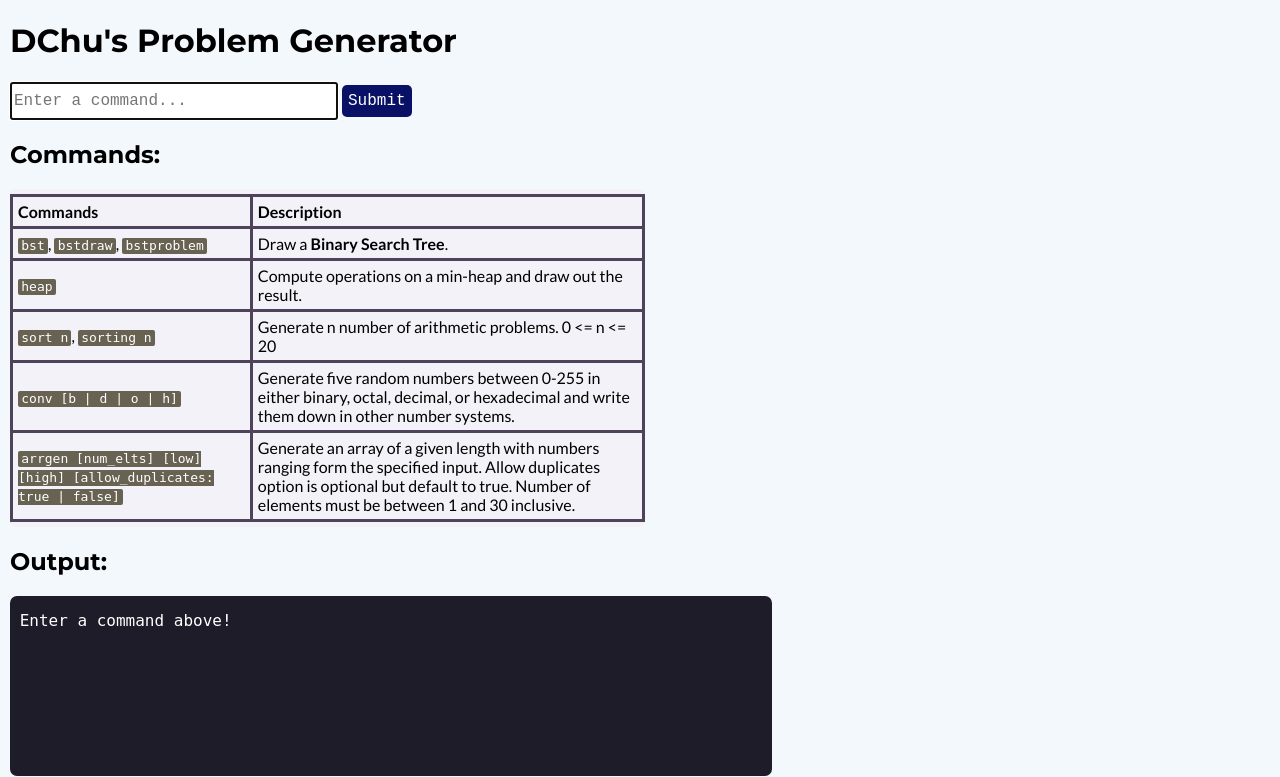
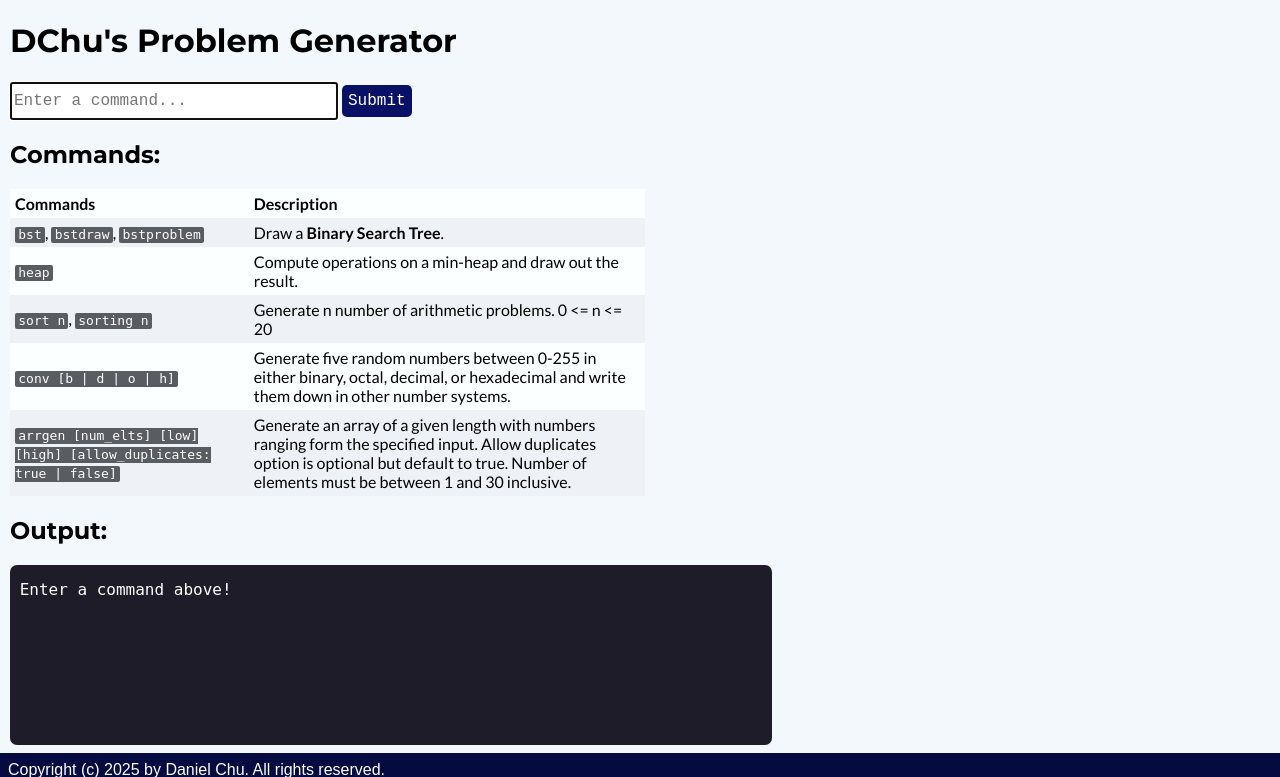
Before and after one commit to danchurlian/DChu-s-Problem-Generator, a Flask app: page / in a window 1280 px wide. Shown: the part 32-809 px from the top of the page. Run offline with Flask 3, Linux system fonts and the light colour scheme.

Commit message:
style: removed border of command help sections, added alternating row colors, and changed background color of code tags

```diff
--- a/static/style.css
+++ b/static/style.css
@@ -67,13 +67,9 @@ nav a {
 }
 
 .help-section {
-    background-color: rgb(243, 242, 248);
+    background-color: rgb(251, 255, 255);
     width: 50%;
     font-family: Lato, sans-serif;
-
-    padding-top: 5px;
-    padding-bottom: 5px;
-    border-radius: 5px;
 
     margin: 0.5em 0px;
 }
@@ -81,15 +77,19 @@ nav a {
 .help-section table {
     table-layout: fixed;
     border-collapse: collapse;
+    border-radius: 5px;
+}
+
+.help-section table tbody tr:nth-child(odd) {
+    background-color: rgb(238, 242, 246);
 }
 
 .help-section table th, td {
-    border: 3px solid rgb(78, 67, 90);
     padding: 5px;
 }
 
 .help-section code {
-    background-color: rgb(104, 98, 82);
+    background-color: rgb(89, 92, 96);
     color: white;
     padding-left: .25em;
     padding-right: .25em;
```
